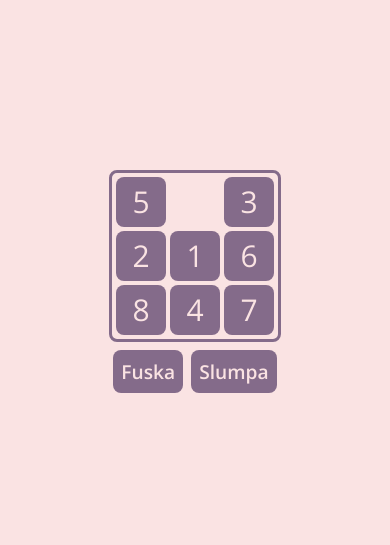
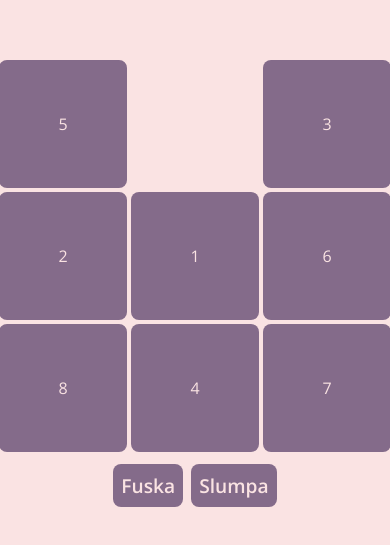
Before and after one commit to TobiasHerlitz/n-puzzle, a React (Vite) app: page / in a window 390 px wide. Shown: the part 141-686 px from the top of the page. Built offline with nearby package versions, Linux system fonts and the light colour scheme.

Commit message:
added breakpoints to board and tile

```diff
--- a/src/components/Board/Board.module.css
+++ b/src/components/Board/Board.module.css
@@ -4,4 +4,13 @@
   display: grid;
   border-radius: var(--border-radius);
   border: 3px solid var(--chinese-violet);
+  min-width: 600px;
 }
+
+@media only screen and (max-width: 600px) {
+  .puzzleBoard {
+    width: 100%;
+    min-width: 400px;
+    border: none;
+  }
+}
--- a/src/components/Tile/Tile.module.css
+++ b/src/components/Tile/Tile.module.css
@@ -1,17 +1,24 @@
 .tile {
-  width: 50px;
-  height: 50px;
+  width: 100%;
+  height: 100%;
   background-color: var(--chinese-violet);
   display: flex;
   justify-content: center;
   align-items: center;
-  font-size: 30px;
+  font-size: 2rem;
   color: var(--misty-rose);
   border-radius: var(--border-radius);
   user-select: none;
+  aspect-ratio: 1/1;
 }
 
 .clickable:hover {
   cursor: pointer;
   background-color: var(--african-violet);
 }
+
+@media only screen and (max-width: 600px) {
+  .tile {
+    font-size: 1rem;
+  }
+}
```
